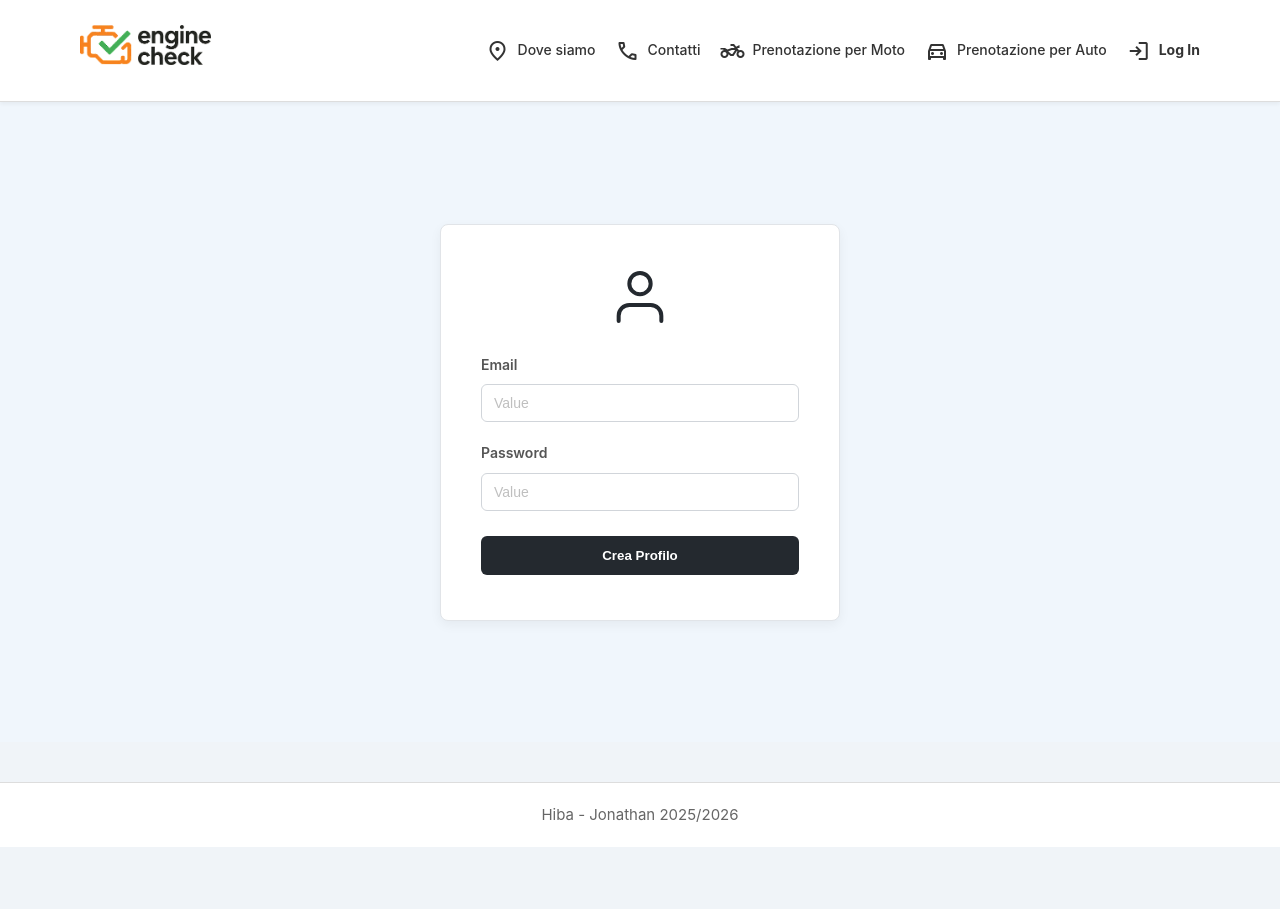
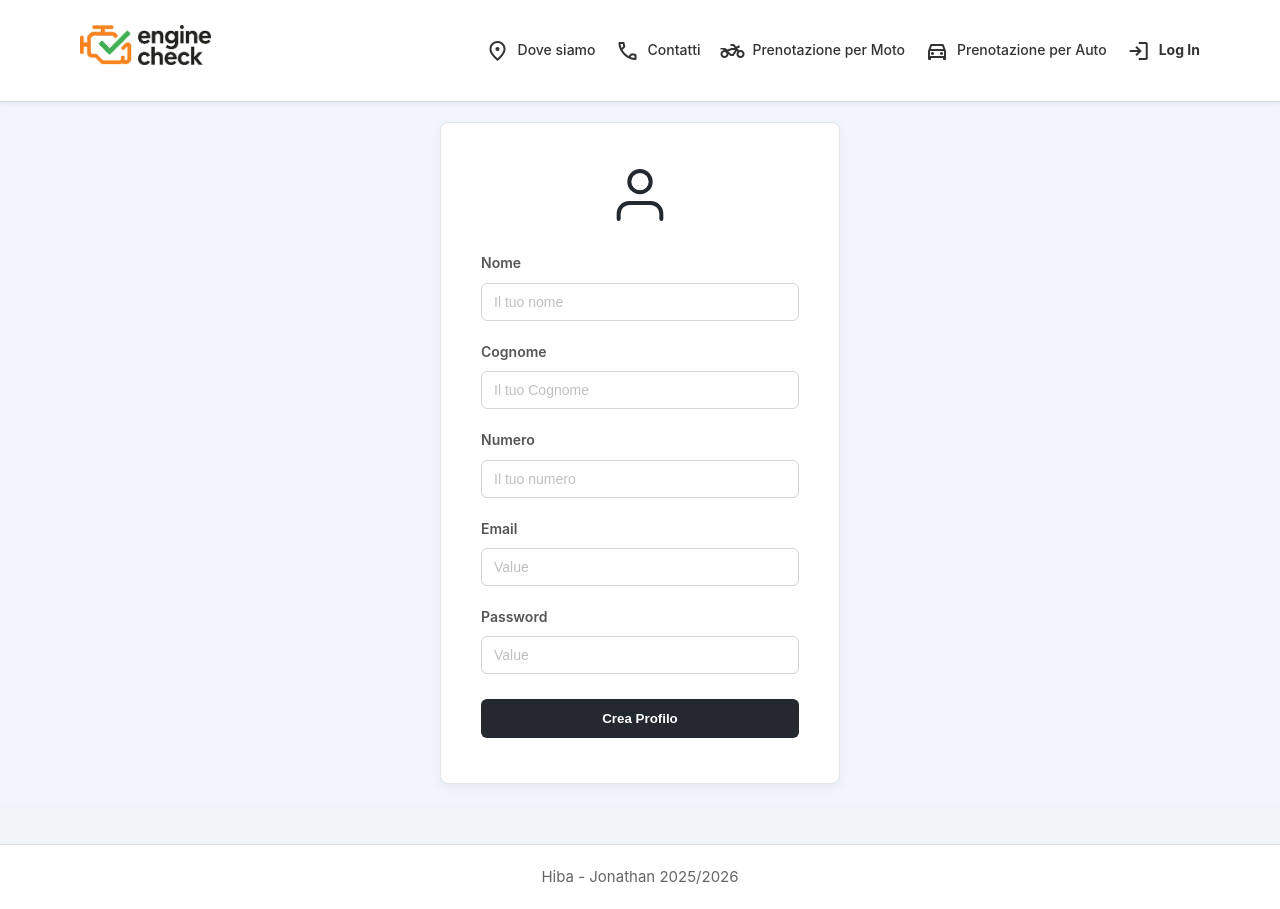
Before and after one commit to StatJon/Progetto-IngegneriaSistemiWeb, a Vue app in the folder EngineCheckProject/frontend/: page /create-profile in a window 1280 px wide. Before the commit the page ends 847 px from the top, so only its background shows below. Built offline with nearby package versions, Linux system fonts and the light colour scheme.

Commit message:
fix: Fixing TestBackend

```diff
--- a/EngineCheckProject/frontend/src/main.ts
+++ b/EngineCheckProject/frontend/src/main.ts
@@ -23,7 +23,7 @@ import NotFound from './pages/NotFound.vue'
 
 // Definizione Rotte
 const routes: Array<RouteRecordRaw> = [
-  { path: '/test', component: TestBackend, name: 'TestBackend'},
+  { path: '/customer-test', component: TestBackend, name: 'TestBackend'},
   { path: '/', component: HomePage, name: 'Home' },
   { path: '/login-user', component: UserLogin, name: 'UserLogin' },
   { path: '/login-employee', component: EmployeeLogin, name: 'EmployeeLogin' },
--- a/EngineCheckProject/frontend/src/pages/CreateProfile.vue
+++ b/EngineCheckProject/frontend/src/pages/CreateProfile.vue
@@ -5,8 +5,10 @@ import { useRouter } from 'vue-router';
 
 // Stati del form
 const name = ref('');
+const Last_name = ref('');
 const email = ref('');
 const password = ref('');
+const Numero= ref('');
 const errorMessage = ref('');
 const isLoading = ref(false);
 
@@ -61,15 +63,37 @@ const handleRegister = async () => {
         </svg>
       </div>
 
-      <!-- <div class="form-group">
-        <label for="name">Nome</label>
+       <div class="form-group">
+        <label for="Name">Nome</label>
         <input
-          id="name"
+          id="Name"
           type="text"
           v-model="name"
           placeholder="Il tuo nome"
         />
-      </div> -->
+      </div>
+
+      <div class="form-group">
+        <label for="Cognome">Cognome</label>
+        <input
+          id="Last_Name"
+          type="text"
+          v-model="Last_name"
+          placeholder="Il tuo Cognome"
+        />
+      </div>
+
+      <div class="form-group">
+        <label for="Numero">Numero</label>
+        <input
+          id="Number"
+          type="text"
+          v-model="Numero"
+          placeholder="Il tuo numero "
+        />
+      </div>
+
+
 
       <div class="form-group">
         <label for="email">Email</label>
@@ -82,7 +106,7 @@ const handleRegister = async () => {
       </div>
 
       <div class="form-group">
-        <label for="password">Password</label>
+        <label for="Password">Password</label>
         <input
           id="password"
           type="password"
--- a/EngineCheckProject/frontend/src/pages/TestBackend.vue
+++ b/EngineCheckProject/frontend/src/pages/TestBackend.vue
@@ -1,23 +1,24 @@
 <script lang="ts">
 import { defineComponent } from "vue";
 import axios from "axios";
+import type { Testing } from "../types";
 
 // Definisci l'interfaccia qui fuori o importala
-interface TestBackend {
-    id: number;
-    // ...
-}
+// interface TestBackend {
+//     id: number;
+//     // ...
+// }
 
 export default defineComponent({
     data() {
         return {
-            // CORRETTO: rimuovi 'this.', usa solo il nome della variabile
-            testBackend: null as TestBackend | null
+
+            testBackend: [] as Testing []
         }
     },
     methods: {
         getTestBackend() {
-            axios.get("/api/testing")
+            axios.get("/api/customer-test")
                 .then(response => {
                     // Salva i dati nella variabile
                     this.testBackend = response.data;
@@ -35,8 +36,7 @@ export default defineComponent({
 </script>
 <template>
   <div class="p-10 text-center">
-    <h1 class="text-3xl font-bold text-blue-600">Pagina in Costruzione</h1>
-    <p class="mt-4 text-gray-600">Questa è una pagina placeholder.</p>
+    <h1>{{ testBackend }}</h1>
     <router-link to="/" class="text-blue-500 underline mt-4 block">Torna alla Home</router-link>
   </div>
 </template>
```
Also changed, not shown: EngineCheckProject/frontend/src/types.ts (+7 -0 lines).
